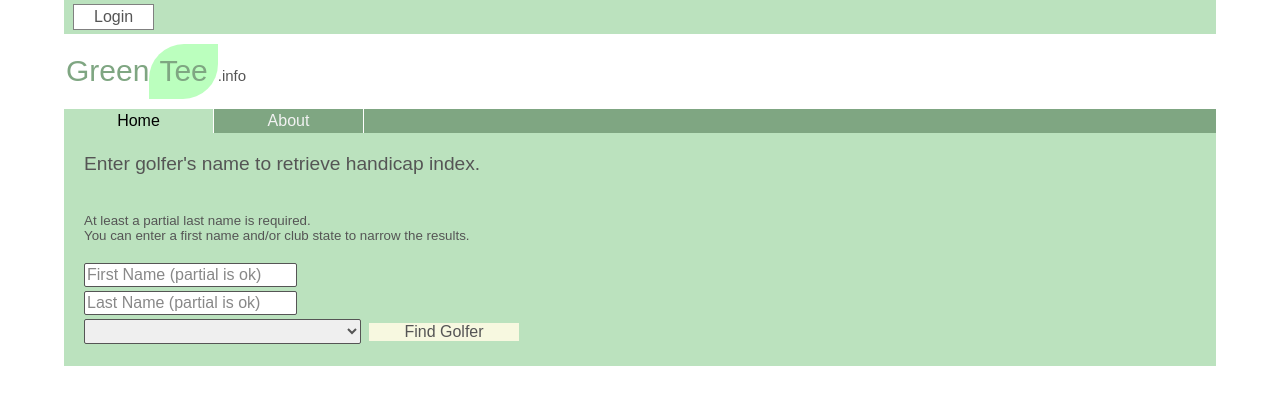
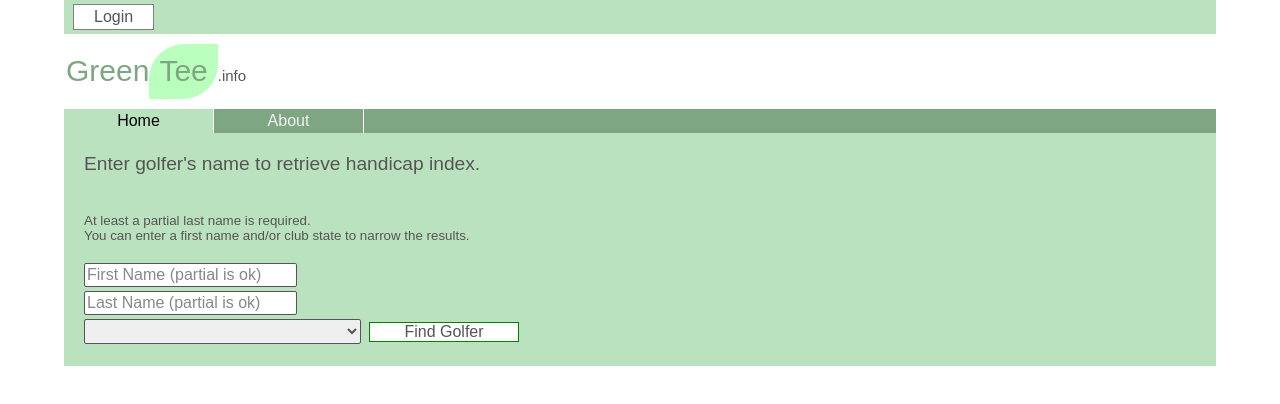
Before and after one commit to lyledelmolino/greenTee, an Angular app: page / in a window 1280 px wide. In both pictures the pointer is over the button "Find Golfer". Shown: the top 404 px of the page. Built offline with nearby package versions, Linux system fonts and the light colour scheme.

Commit message:
Updates to style

```diff
--- a/src/app/app.component.css
+++ b/src/app/app.component.css
@@ -96,6 +96,13 @@ form button:not(.detail-actuator) {
     margin: 3px;
 }
 
+form button:not(.detail-actuator):hover {
+    background-color: white;
+    min-width: 150px;
+    border: 1px solid green;
+    margin: 1px 3px;
+}
+
 form .container-container {
     width: 100%;
     border: none;
```
